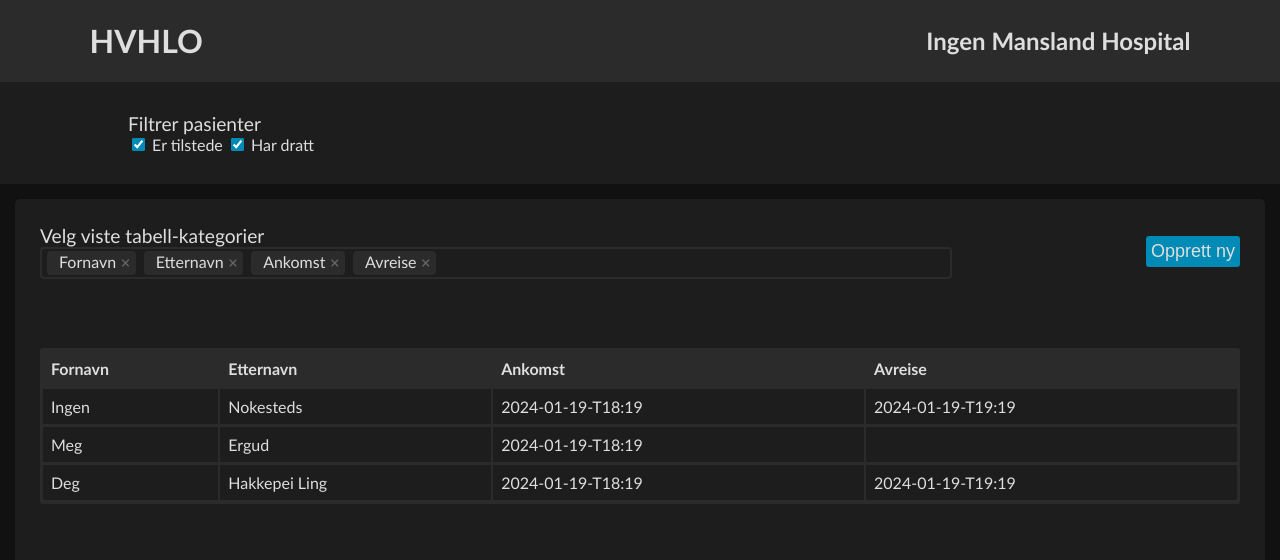
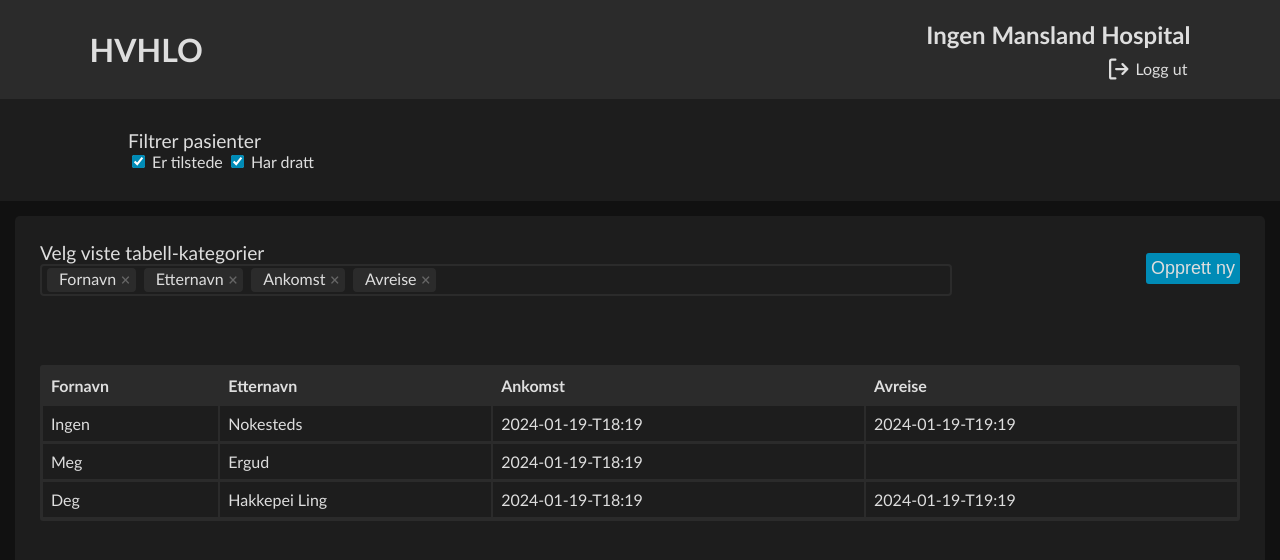
Before and after one commit to Jun1l1ll1/HVHLO_frontend, a plain HTML site: page overview.html in a window 1280 px wide. Drawn offline with Linux system fonts and the light colour scheme.

Commit message:
added logout

```diff
--- a/html_script.js
+++ b/html_script.js
@@ -90,7 +90,7 @@ function getPersonData() {
         f_name="",
         l_name="",
         birth="",
-        criticality="", //TODO add movability
+        criticality="",
         movability="",
         arrival="",
         exp_departure="",
--- a/overview.html
+++ b/overview.html
@@ -71,7 +71,10 @@
         <div id="top_header">
             <div id="top_header_alignment" class="no_resize_for_padding">
                 <h1>HVHLO</h1> <!--TODO? add logo -->
-                <h2 id="hospital_location">Ingen Mansland Sykehus</h2>
+                <div>
+                    <h2 id="hospital_location">Ingen Mansland Sykehus</h2>
+                    <a id="logout_link" href="/index.html?logout=yes"><img src="/img/logout_icon.svg" alt="Logg ut"> Logg ut</a>
+                </div>
             </div>
         </div>
 
@@ -84,7 +87,8 @@
 
                     <input onchange="filter_changed()" type="checkbox" id="has_left" name="has_left" checked />
                     <label for="has_left">Har dratt</label>
-                </div> <!--TODO choose what type to use (from the two below) -->
+                </div>
+                <!-- TODO choose what type to use (from the two below) -->
                 <!-- <div style="display: flex;">
                     <p style="margin: 0px;">Er tilstede</p>
                     <input type="range" min="0" max="2" value="1" name="test_s" id="test_s">
--- a/styles.css
+++ b/styles.css
@@ -4,6 +4,15 @@ body, html {
     margin: 0;
     color: rgb(222, 222, 222);
     font-family: 'Gill Sans', 'Gill Sans MT', Calibri, 'Trebuchet MS', sans-serif;
+}
+
+a {
+    color: inherit;
+    text-decoration: none;
+    border-radius: 3px;
+}
+a:active {
+    background-color: rgb(43, 43, 43);
 }
 
 button {
@@ -47,6 +56,26 @@ button:active {
     padding-right: 7%;
 }
 
+#hospital_location {
+    margin-bottom: 5px;
+}
+
+#logout_link {
+    padding: 3px;
+    display: flex;
+    align-items: center;
+    width: fit-content;
+    margin-left: auto;
+    margin-top: 0px;
+    margin-bottom: 15px;
+}
+#logout_link:active {
+    background-color: rgb(29, 29, 29);
+}
+#logout_link img {
+    margin-right: 5px;
+}
+
 
 #bottom_header {
     width: 100%;
@@ -74,7 +103,8 @@ button:active {
     background-color: rgba(0, 0, 0, 0);
     border: 2px solid rgb(43, 43, 43);
     border-radius: 3px;
-    -webkit-appearance: none;
+    /* -webkit-appearance: none; */
+    appearance: none;
 }
 #test_s::-webkit-slider-thumb {
     width: 17px;
```
Also changed, not shown: detail.html (+4 -1 lines), img/logout_icon.svg (added).
